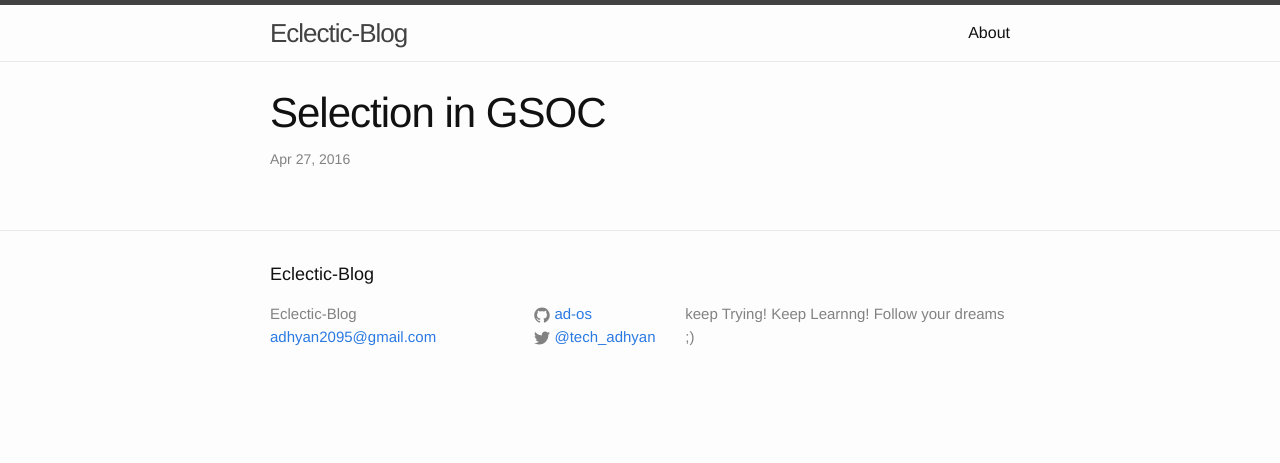
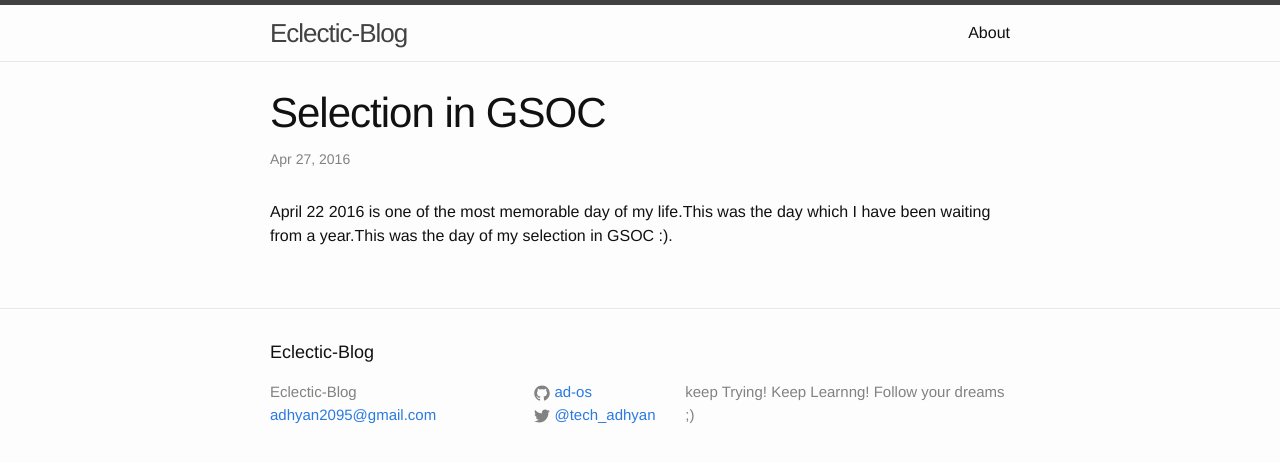
Before and after one commit to ad-os/Blog, a Jekyll site: the page built from _posts/2016-04-27-Gsoc1.md, in a window 1280 px wide. Shown: the top 463 px of the page. Built offline with Jekyll 4.4.1, drawn with Linux system fonts in a browser that asks for light colours.

Commit message:
First GSOC post

```diff
--- a/_posts/2016-04-27-Gsoc1.md
+++ b/_posts/2016-04-27-Gsoc1.md
@@ -2,5 +2,7 @@
 layout: post
 title:  "Selection in GSOC"
 date:   2016-04-27 3:23:00
-categories: GSOC Diaries
+categories: jekyll Update
 ---
+
+April 22 2016 is one of the most memorable day of my life.This was the day which I have been waiting from a year.This was the day of my selection in GSOC :).
```
